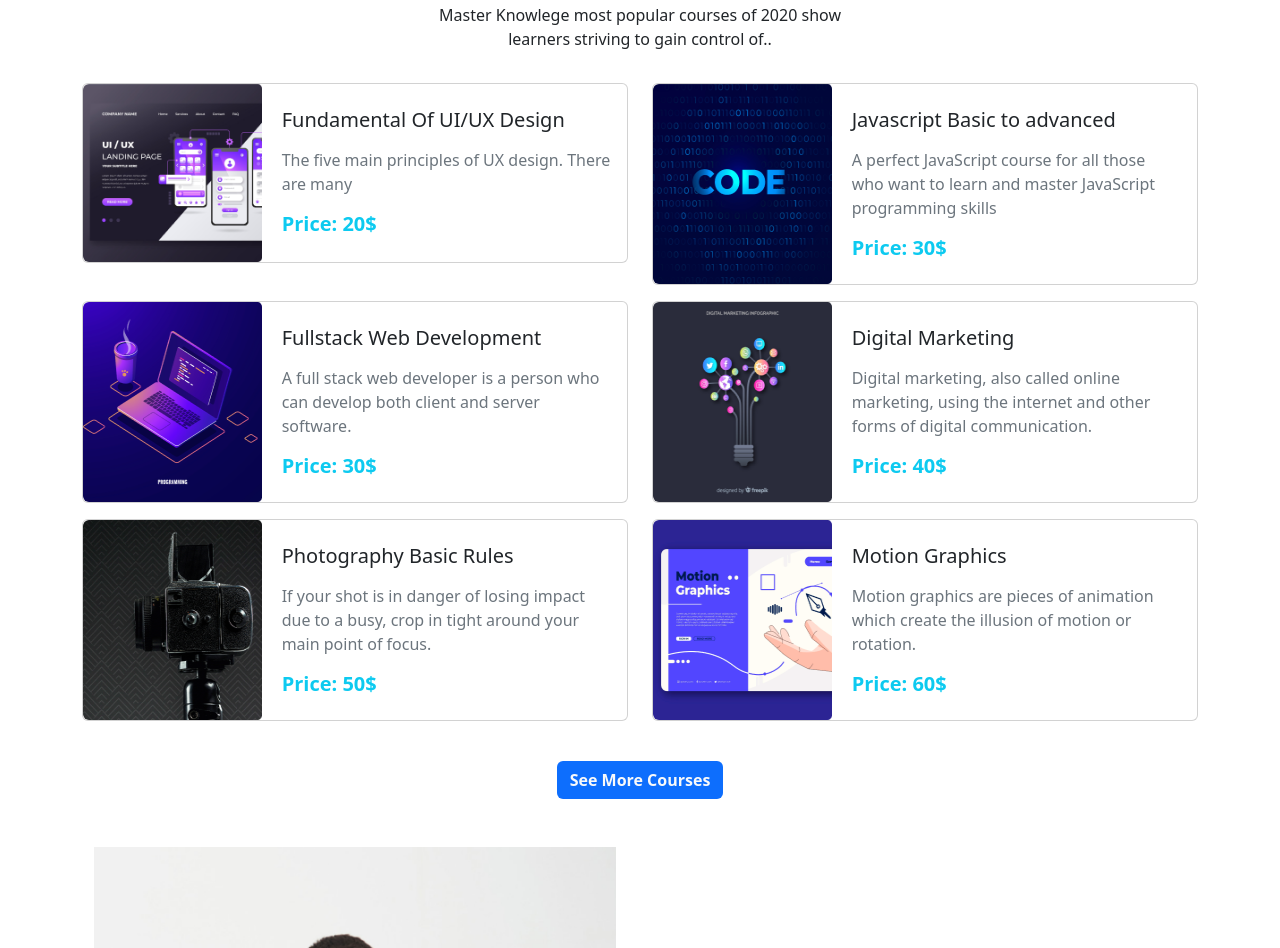
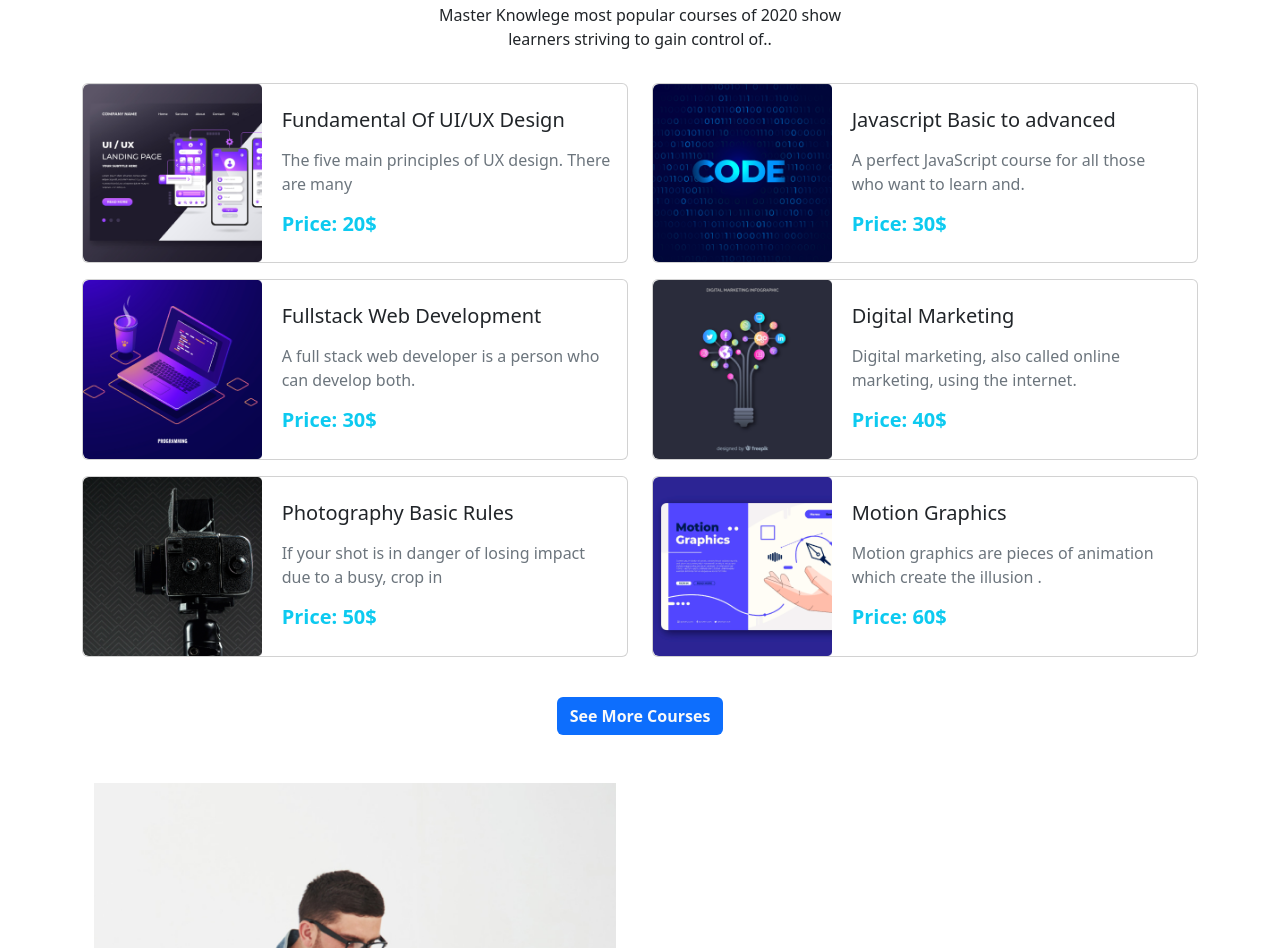
Before and after one commit to mustakimbellah/master-knowledge, a plain HTML site: page index.html in a window 1280 px wide. Shown: the part 841-1789 px from the top of the page. Drawn offline with nearby package versions, Linux system fonts and the light colour scheme.

Commit message:
update-writting

```diff
--- a/index.html
+++ b/index.html
@@ -221,7 +221,7 @@
                     </h5>
                     <p class="card-text text-secondary">
                       A perfect JavaScript course for all those who want to
-                      learn and master JavaScript programming skills
+                      learn and.
                     </p>
                     <h5 class="card-text text-info fw-bold">Price: 30$</h5>
                   </div>
@@ -244,7 +244,7 @@
                     <h5 class="card-title pb-2">Fullstack Web Development</h5>
                     <p class="card-text text-secondary">
                       A full stack web developer is a person who can develop
-                      both client and server software.
+                      both.
                     </p>
                     <h5 class="card-text text-info fw-bold">Price: 30$</h5>
                   </div>
@@ -267,7 +267,7 @@
                     <h5 class="card-title pb-2">Digital Marketing</h5>
                     <p class="card-text text-secondary">
                       Digital marketing, also called online marketing, using the
-                      internet and other forms of digital communication.
+                      internet.
                     </p>
                     <h5 class="card-text text-info fw-bold">Price: 40$</h5>
                   </div>
@@ -290,7 +290,7 @@
                     <h5 class="card-title pb-2">Photography Basic Rules</h5>
                     <p class="card-text text-secondary">
                       If your shot is in danger of losing impact due to a busy,
-                      crop in tight around your main point of focus.
+                      crop in
                     </p>
                     <h5 class="card-text text-info fw-bold">Price: 50$</h5>
                   </div>
@@ -313,7 +313,7 @@
                     <h5 class="card-title pb-2">Motion Graphics</h5>
                     <p class="card-text text-secondary">
                       Motion graphics are pieces of animation which create the
-                      illusion of motion or rotation.
+                      illusion .
                     </p>
                     <h5 class="card-text text-info fw-bold">Price: 60$</h5>
                   </div>
```
